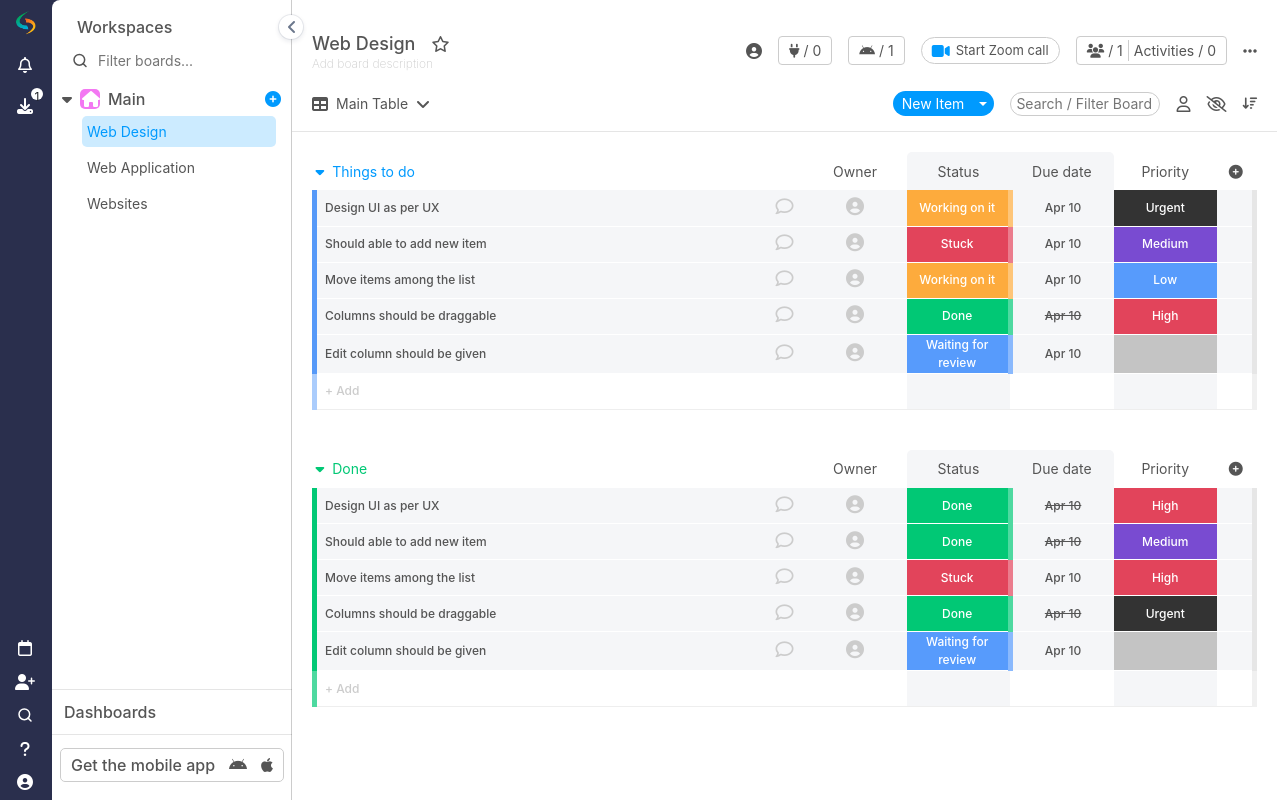
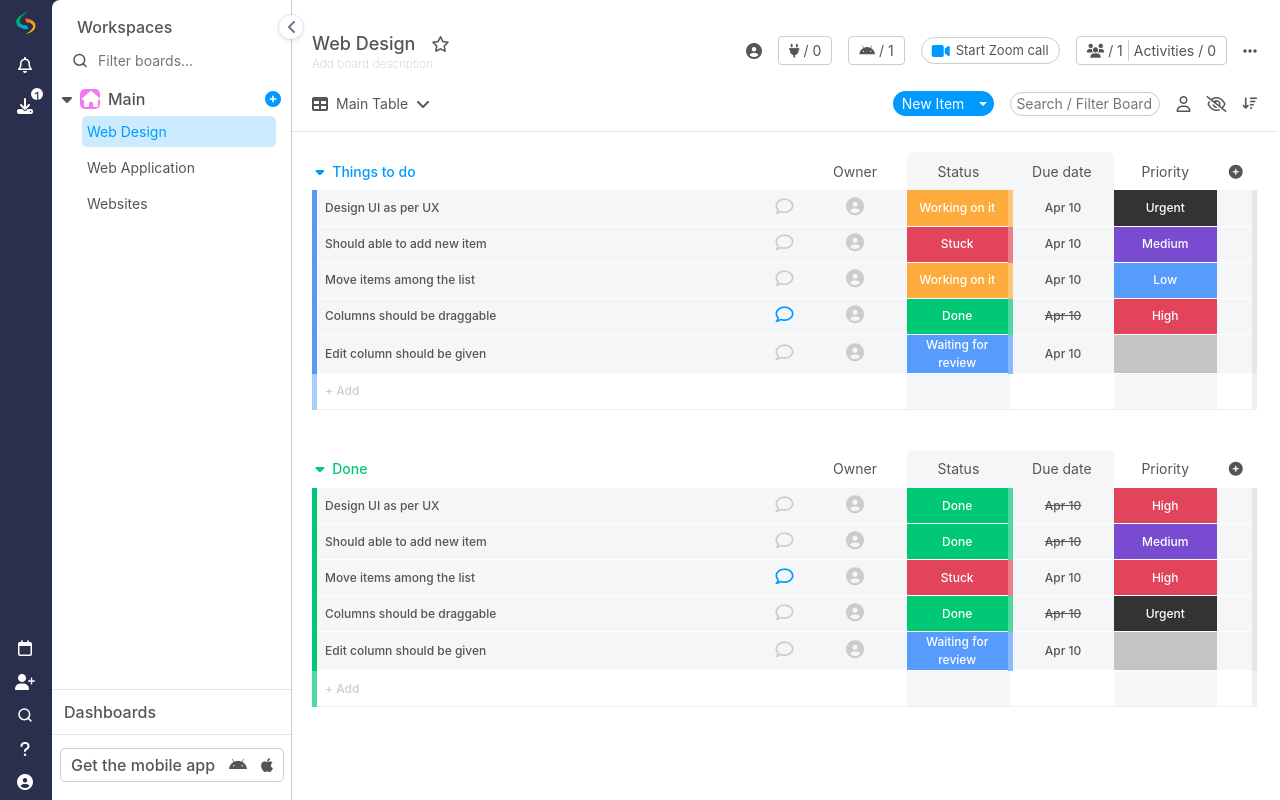
Before and after one commit to pavankumar-n/todo-app, a React (Create React App) app in the folder todo-app/: page / in a window 1280 px wide. Built offline with nearby package versions, Linux system fonts and the light colour scheme.

Commit message:
Highlight chat icon

```diff
--- a/todo-app/src/components/Item.js
+++ b/todo-app/src/components/Item.js
@@ -23,7 +23,7 @@ let Item = ({ item, type }) => {
         <tr key={item} className={`todo-item ${borderLeftColors[type]}`}>
             <td className="text-left pl-2">{item.label}</td>
             <td>
-                <i className="fa fa-comment-o f-18 fa-icon-light" aria-hidden="true"></i>
+                <i className={`fa fa-comment-o f-18 ${item.comments.length ? 'blue' : 'fa-icon-light'}`} aria-hidden="true"></i>
             </td>
             <td>
                 <i className="fa fa-user-circle f-18 fa-icon-light" aria-hidden="true"></i>
--- a/todo-app/src/components/ItemsList.js
+++ b/todo-app/src/components/ItemsList.js
@@ -35,7 +35,7 @@ class TodoList extends Component {
                             <tr>
                                 <th className={`text-left ${textColorPicker[group.type]}`}>
                                     <i className={`fa fa-caret-${group.expand ? 'down' : 'right'} CP`} id={index} onClick={this.collapseItems}></i>
-                                    <span className="ml-2">{group.name}</span>
+                                    <span className="ml-2 FW-500">{group.name}</span>
                                 </th>
                                 <th className="w-4"></th>
                                 <th className="w-11">Owner</th>
--- a/todo-app/src/components/todoitems.js
+++ b/todo-app/src/components/todoitems.js
@@ -33,7 +33,7 @@ export const list = [{
     {
         "id": 4,
         "label": "Columns should be draggable",
-        "comments": [],
+        "comments": ["Is it OK"],
         "owner": "",
         "status": "Done",
         "dueDate": "Apr 10",
@@ -75,7 +75,7 @@ export const list = [{
     {
         "id": 2,
         "label": "Move items among the list",
-        "comments": [],
+        "comments": ["Move"],
         "owner": "",
         "status": "Stuck",
         "dueDate": "Apr 10",
--- a/todo-app/src/styles/common.scss
+++ b/todo-app/src/styles/common.scss
@@ -163,3 +163,7 @@ input[type=text] {
     background-color: $BR-color;
     border-radius: 5px;
 }
+
+.FW-500 {
+    font-weight: 500;
+}
```
